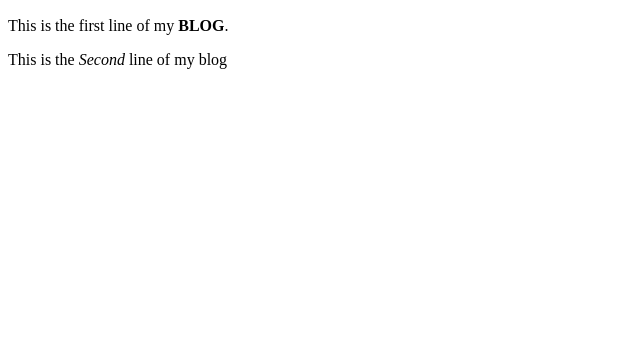
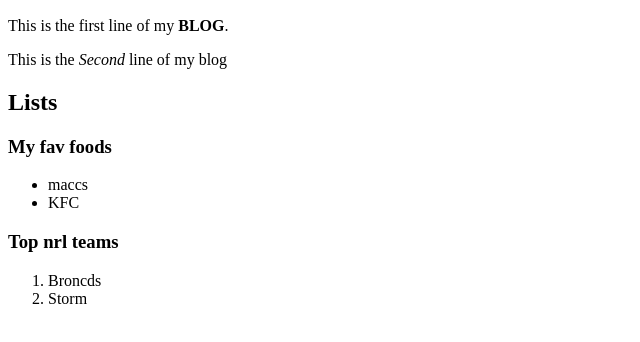
Before and after one commit to 12nuskek/git_test, a plain HTML site: page index.html in a window 1280 px wide. Shown: the part 110-452 px from the top of the page, without its empty margins (0-640 px from the left). Drawn offline with Linux system fonts and the light colour scheme.

Commit message:
I've added lists to my page

```diff
--- a/index.html
+++ b/index.html
@@ -12,6 +12,18 @@
         <h2>Description</h2>
             <p>This is the first line of my <strong>BLOG</strong>.</p>
             <p>This is the <em>Second</em> line of my blog</p>
+        <h2>Lists</h2>
+        <h3>My fav foods</h3>
+        <ul>
+            <li>maccs</li>
+            <li>KFC</li>
+        </ul>
+        <h3>Top nrl teams</h3>
+        <ol>
+            <li>Broncds</li>
+            <li>Storm</li>
+        </ol>
+
 
 </body>
 </html>
```
